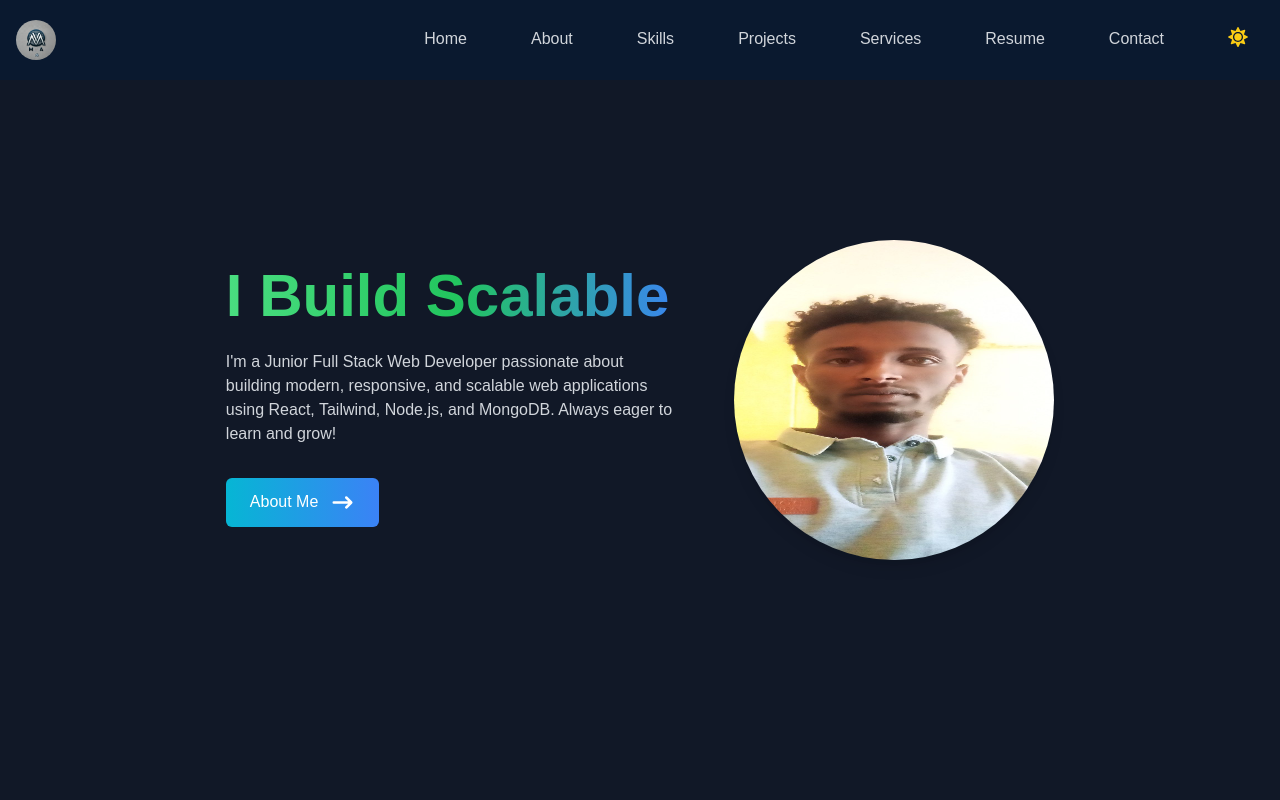
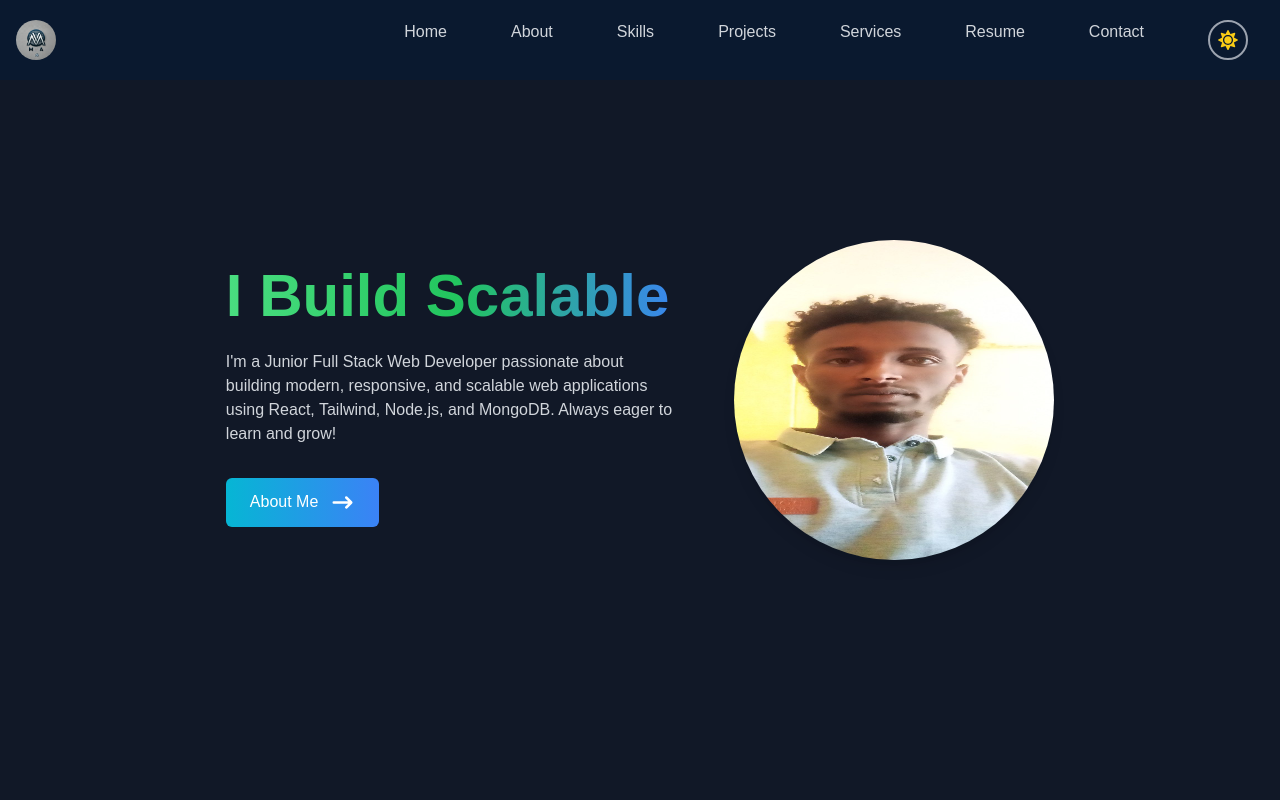
Before and after one commit to MelakuAzene21/My_PortFolio_React, a React (Create React App) app: page / in a window 1280 px wide. Shown: the top 800 px of the page. Built offline with nearby package versions, Linux system fonts and the light colour scheme.

Commit message:
fix:on toggling  animate

```diff
--- a/package.json
+++ b/package.json
@@ -17,6 +17,7 @@
     "ajv-keywords": "^5.1.0",
     "aos": "^2.3.4",
     "emailjs-com": "^3.2.0",
+    "framer-motion": "^12.4.10",
     "react": "^18.3.1",
     "react-dom": "^18.3.1",
     "react-icons": "^5.3.0",
--- a/src/components/Navbar.js
+++ b/src/components/Navbar.js
@@ -1,182 +1,73 @@
-// import React, { useState } from 'react';
-// import '../index.css'
-// import {
-//     FaBars,
-//     FaTimes,
-//     FaGithub,
-//     FaTelegram,
-//     FaLinkedinIn,
-// } from 'react-icons/fa';
-// import { HiOutlineMail } from 'react-icons/hi';
-// import { Link } from 'react-scroll';
-// import BDU1405424R from '../assets/myLogo.png'
+// import React, { useState, useContext } from "react";
+// import { ThemeContext } from "./ThemProvider";
+// import "../App.css";
+// import { FaBars, FaTimes, FaSun, FaMoon } from "react-icons/fa";
+// import { Link } from "react-scroll";
+// import BDU1405424R from "../assets/myLogo.png";
+
 // const Navbar = () => {
 //     const [nav, setNav] = useState(false);
+//     const { theme, toggleTheme } = useContext(ThemeContext);
+
 //     const handleClick = () => setNav(!nav);
 
 //     return (
-//         <div className='fixed w-full h-[80px] flex justify-between items-center px-4 bg-[#0a192f] text-gray-300 z-30'>
+//         <div className="fixed w-full h-[80px] flex justify-between items-center px-4 bg-[#0a192f] text-gray-300 z-30">
 //             <div>
-
-//                 <Link to='home' smooth={true} duration={500} >
-//                 <img src={BDU1405424R} alt='MA' className='cursor-pointer  w-10 h-10 rounded-full'/>
+//                 <Link to="home" smooth={true} duration={500}>
+//                     <img src={BDU1405424R} alt="MA" className="cursor-pointer w-10 h-10 rounded-full" />
 //                 </Link>
 //             </div>
-//             {/* menu */}
-//             <ul className='hidden md:flex gap-x-8'>
+
+//             {/* Menu */}
+//             <ul className="hidden md:flex gap-x-8">
+//                 <li><Link to="home" smooth={true} duration={500}>Home</Link></li>
+//                 <li><Link to="about" smooth={true} duration={500}>About</Link></li>
+//                 <li><Link to="skills" smooth={true} duration={500}>Skills</Link></li>
+//                 <li><Link to="work" smooth={true} duration={500}>Projects</Link></li>
+//                 <li><Link to="service" smooth={true} duration={500}>Services</Link></li>
+//                 <li><Link to="resume" smooth={true} duration={500}>Resume</Link></li>
+//                 <li><Link to="contact" smooth={true} duration={500}>Contact</Link></li>
+
+//                 {/* Dark/Light Mode Toggle */}
 //                 <li>
-//                     <Link to='home' smooth={true} duration={500}>
-//                         Home
-//                     </Link>
-//                 </li>
-//                 <li>
-//                     <Link to='about' smooth={true} duration={500}>
-//                         About
-//                     </Link>
-//                 </li>
-//                 <li>
-//                     <Link to='skills' smooth={true} duration={500}>
-//                         Skills
-//                     </Link>
-//                 </li>
-//                 <li>
-//                     <Link to='work' smooth={true} duration={500}>
-//                         Projects
-//                     </Link>
-//                 </li>
-//                 <li>
-//                     <Link to='service' smooth={true} duration={500}>
-//                         Services
-//                     </Link>
-//                 </li>
-//                 <li>
-//                     <Link to='resume' smooth={true} duration={500}>
-//                         Resume
-//                     </Link>
-//                 </li>
-//                 <li>
-//                     <Link to='contact' smooth={true} duration={500}>
-//                         Contact
-//                     </Link>
+//                     <button onClick={toggleTheme} className="text-xl">
+//                         {theme === "dark" ? <FaSun className="text-yellow-400" /> : <FaMoon className="text-gray-300" />}
+//                     </button>
 //                 </li>
 //             </ul>
-//             {/* Hamburger */}
-//             <div onClick={handleClick} className='md:hidden z-10'>
+
+//             {/* Mobile Menu */}
+//             <div onClick={handleClick} className="md:hidden z-10">
 //                 {!nav ? <FaBars /> : <FaTimes />}
 //             </div>
-//             {/* Mobile menu */}
-//             <ul
-//                 className={
-//                     !nav
-//                         ? 'hidden'
-//                         : 'absolute top-0 left-0 w-full h-screen bg-[#0a192f] flex flex-col justify-center items-center'
-//                 }
-//             >
-//                 <li className='py-6 text-4xl'>
-//                     <Link onClick={handleClick} to='home' smooth={true} duration={500}>
-//                         Home
-//                     </Link>
-//                 </li>
-//                 <li className='py-6 text-4xl'>
-//                     {' '}
-//                     <Link onClick={handleClick} to='about' smooth={true} duration={500}>
-//                         About
-//                     </Link>
-//                 </li>
-//                 <li className='py-6 text-4xl'>
-//                     {' '}
-//                     <Link onClick={handleClick} to='skills' smooth={true} duration={500}>
-//                         Skills
-//                     </Link>
-//                 </li>
-//                 <li className='py-6 text-4xl'>
-//                     {' '}
-//                     <Link onClick={handleClick} to='work' smooth={true} duration={500}>
-//                         Projects
-//                     </Link>
-//                 </li>
-//                <li className='py-6 text-4xl'>
-//                     {' '}
-//                     <Link onClick={handleClick} to='service' smooth={true} duration={500}>
-//                         Services
-//                     </Link>
-//                 </li>
 
-//                 <li className='py-6 text-4xl'>
-//                     {' '}
-//                     <Link onClick={handleClick} to='resume' smooth={true} duration={500}>
-//                         Resume
-//                     </Link>
-//                 </li>
+//             <ul className={!nav ? "hidden" : "absolute top-0 left-0 w-full h-screen bg-[#0a192f] flex flex-col justify-center items-center"}>
+//                 <li className="py-6 text-4xl"><Link onClick={handleClick} to="home" smooth={true} duration={500}>Home</Link></li>
+//                 <li className="py-6 text-4xl"><Link onClick={handleClick} to="about" smooth={true} duration={500}>About</Link></li>
+//                 <li className="py-6 text-4xl"><Link onClick={handleClick} to="skills" smooth={true} duration={500}>Skills</Link></li>
+//                 <li className="py-6 text-4xl"><Link onClick={handleClick} to="work" smooth={true} duration={500}>Projects</Link></li>
+//                 <li className="py-6 text-4xl"><Link onClick={handleClick} to="service" smooth={true} duration={500}>Services</Link></li>
+//                 <li className="py-6 text-4xl"><Link onClick={handleClick} to="resume" smooth={true} duration={500}>Resume</Link></li>
+//                 <li className="py-6 text-4xl"><Link onClick={handleClick} to="contact" smooth={true} duration={500}>Contact</Link></li>
 
-
-//                 <li className='py-6 text-4xl'>
-//                     {' '}
-//                     <Link onClick={handleClick} to='contact' smooth={true} duration={500}>
-//                         Contact
-//                     </Link>
+//                 {/* Dark/Light Mode Toggle for Mobile */}
+//                 <li className="py-6 text-4xl">
+//                     <button onClick={toggleTheme} className="text-4xl">
+//                         {theme === "dark" ? <FaSun className="text-yellow-400" /> : <FaMoon className="text-gray-700" />}
+//                     </button>
 //                 </li>
 //             </ul>
-//             {/* Social icons */}
-//             <div className='hidden lg:flex fixed flex-col top-[35%] left-0'>
-//                 <ul>
-//                     <li className='w-[160px] h-[60px] flex justify-between items-center ml-[-100px] hover:ml-[-10px] duration-300 bg-blue-600'>
-//                         <a
-//                             className='flex justify-between items-center w-full text-gray-300'
-//                             href='http://linkedin.com/in/melaku-azene-1ba3012b5'
-//                         >
-//                             Linkedin <FaLinkedinIn size={30} />
-//                         </a>
-//                     </li>
-
-
-
-//                     <li className='w-[160px] h-[60px] flex justify-between items-center ml-[-100px] hover:ml-[-10px] duration-300 bg-green-600'>
-//                         <a
-//                             className='flex justify-between items-center w-full text-gray-300'
-//                             href='https://t.me/melaku_tech'
-//                         >
-//                             Telegram <FaTelegram size={30} />
-//                         </a>
-//                     </li>
-
-
-//                     <li className='w-[160px] h-[60px] flex justify-between items-center ml-[-100px] hover:ml-[-10px] duration-300 bg-[#333333]'>
-//                         <a
-//                             className='flex justify-between items-center w-full text-gray-300'
-//                             href='https://github.com/MelakuAzene21'
-//                         >
-//                             Github <FaGithub size={30} />
-//                         </a>
-//                     </li>
-//                     <li className='w-[160px] h-[60px] flex justify-between items-center ml-[-100px] hover:ml-[-10px] duration-300 bg-[#6fc2b0]'>
-//                         <a
-//                             className='flex justify-between items-center w-full text-gray-300'
-//                             href="mailto:melakuazene623@gmail.com"
-//                         >
-//                             Email <HiOutlineMail size={30} />
-//                         </a>
-//                     </li>
-//                     {/* <li className='w-[160px] h-[60px] flex justify-between items-center ml-[-100px] hover:ml-[-10px] duration-300 bg-[#565f69]'>
-//                         <a
-//                             className='flex justify-between items-center w-full text-gray-300'
-//                             href='/'
-//                         >
-//                             Resume <BsFillPersonLinesFill size={30} />
-//                         </a>
-//                     </li> */}
-//                 </ul>
-//             </div>
 //         </div>
 //     );
 // };
+
 // export default Navbar;
-
 import React, { useState, useContext } from "react";
 import { ThemeContext } from "./ThemProvider";
-import "../App.css";
 import { FaBars, FaTimes, FaSun, FaMoon } from "react-icons/fa";
 import { Link } from "react-scroll";
+import { motion } from "framer-motion"; // Import Framer Motion
 import BDU1405424R from "../assets/myLogo.png";
 
 const Navbar = () => {
@@ -203,33 +94,16 @@ const Navbar = () => {
                 <li><Link to="resume" smooth={true} duration={500}>Resume</Link></li>
                 <li><Link to="contact" smooth={true} duration={500}>Contact</Link></li>
 
-                {/* Dark/Light Mode Toggle */}
+                {/* Dark/Light Mode Toggle with Animation */}
                 <li>
-                    <button onClick={toggleTheme} className="text-xl">
+                    <motion.button
+                        onClick={toggleTheme}
+                        className="text-xl p-2 rounded-full border-2 border-gray-400"
+                        whileTap={{ rotate: 180, scale: 1.2 }}
+                        transition={{ type: "spring", stiffness: 300 }}
+                    >
                         {theme === "dark" ? <FaSun className="text-yellow-400" /> : <FaMoon className="text-gray-300" />}
-                    </button>
-                </li>
-            </ul>
-
-            {/* Mobile Menu */}
-            <div onClick={handleClick} className="md:hidden z-10">
-                {!nav ? <FaBars /> : <FaTimes />}
-            </div>
-
-            <ul className={!nav ? "hidden" : "absolute top-0 left-0 w-full h-screen bg-[#0a192f] flex flex-col justify-center items-center"}>
-                <li className="py-6 text-4xl"><Link onClick={handleClick} to="home" smooth={true} duration={500}>Home</Link></li>
-                <li className="py-6 text-4xl"><Link onClick={handleClick} to="about" smooth={true} duration={500}>About</Link></li>
-                <li className="py-6 text-4xl"><Link onClick={handleClick} to="skills" smooth={true} duration={500}>Skills</Link></li>
-                <li className="py-6 text-4xl"><Link onClick={handleClick} to="work" smooth={true} duration={500}>Projects</Link></li>
-                <li className="py-6 text-4xl"><Link onClick={handleClick} to="service" smooth={true} duration={500}>Services</Link></li>
-                <li className="py-6 text-4xl"><Link onClick={handleClick} to="resume" smooth={true} duration={500}>Resume</Link></li>
-                <li className="py-6 text-4xl"><Link onClick={handleClick} to="contact" smooth={true} duration={500}>Contact</Link></li>
-
-                {/* Dark/Light Mode Toggle for Mobile */}
-                <li className="py-6 text-4xl">
-                    <button onClick={toggleTheme} className="text-4xl">
-                        {theme === "dark" ? <FaSun className="text-yellow-400" /> : <FaMoon className="text-gray-700" />}
-                    </button>
+                    </motion.button>
                 </li>
             </ul>
         </div>
--- a/src/components/ThemProvider.js
+++ b/src/components/ThemProvider.js
@@ -1,3 +1,41 @@
+// import React, { createContext, useState, useEffect } from "react";
+
+// // Create Context
+// export const ThemeContext = createContext();
+
+// // Theme Provider
+// export const ThemeProvider = ({ children }) => {
+//     const [theme, setTheme] = useState(localStorage.getItem("theme") || "dark");
+
+//     // Apply theme on load
+//     useEffect(() => {
+//         if (theme === "dark") {
+//             document.documentElement.classList.add("dark");
+//         } else {
+//             document.documentElement.classList.remove("dark");
+//         }
+//     }, [theme]);
+
+//     // Toggle Theme
+//     const toggleTheme = () => {
+//         const newTheme = theme === "dark" ? "light" : "dark";
+//         setTheme(newTheme);
+//         localStorage.setItem("theme", newTheme);
+
+//         if (newTheme === "dark") {
+//             document.documentElement.classList.add("dark");
+//         } else {
+//             document.documentElement.classList.remove("dark");
+//         }
+//     };
+
+//     return (
+//         <ThemeContext.Provider value={{ theme, toggleTheme }}>
+//             {children}
+//         </ThemeContext.Provider>
+//     );
+// };
+
 import React, { createContext, useState, useEffect } from "react";
 
 // Create Context
@@ -6,6 +44,7 @@ export const ThemeContext = createContext();
 // Theme Provider
 export const ThemeProvider = ({ children }) => {
     const [theme, setTheme] = useState(localStorage.getItem("theme") || "dark");
+    const [isAnimating, setIsAnimating] = useState(false);
 
     // Apply theme on load
     useEffect(() => {
@@ -16,22 +55,22 @@ export const ThemeProvider = ({ children }) => {
         }
     }, [theme]);
 
-    // Toggle Theme
+    // Toggle Theme with Animation
     const toggleTheme = () => {
-        const newTheme = theme === "dark" ? "light" : "dark";
-        setTheme(newTheme);
-        localStorage.setItem("theme", newTheme);
-
-        if (newTheme === "dark") {
-            document.documentElement.classList.add("dark");
-        } else {
-            document.documentElement.classList.remove("dark");
-        }
+        setIsAnimating(true);
+        setTimeout(() => {
+            const newTheme = theme === "dark" ? "light" : "dark";
+            setTheme(newTheme);
+            localStorage.setItem("theme", newTheme);
+            setIsAnimating(false);
+        }, 500); // Animation duration
     };
 
     return (
-        <ThemeContext.Provider value={{ theme, toggleTheme }}>
-            {children}
+        <ThemeContext.Provider value={{ theme, toggleTheme, isAnimating }}>
+            <div className={`transition-all duration-500 ease-in-out ${isAnimating ? "opacity-50" : "opacity-100"}`}>
+                {children}
+            </div>
         </ThemeContext.Provider>
     );
 };
```
Also changed, not shown: 1 other file (tests, documents, lock files or other folders).
